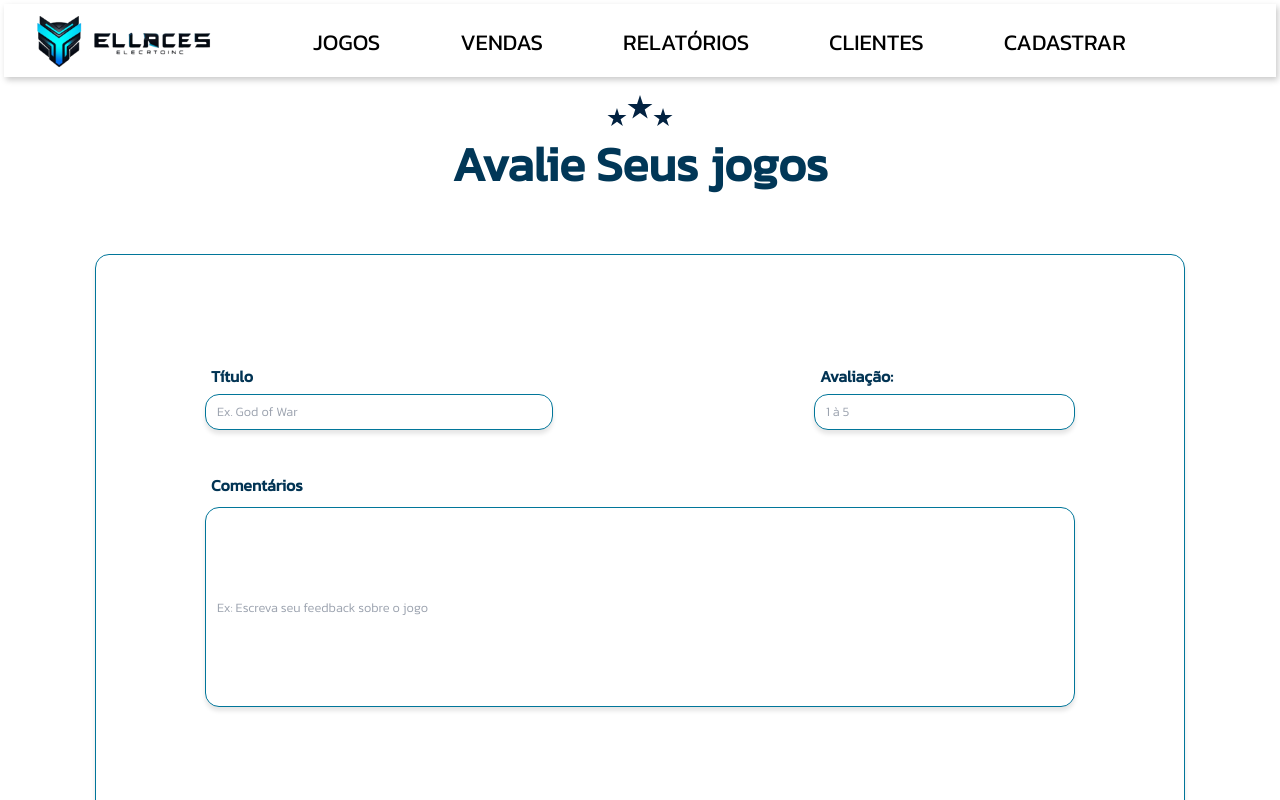
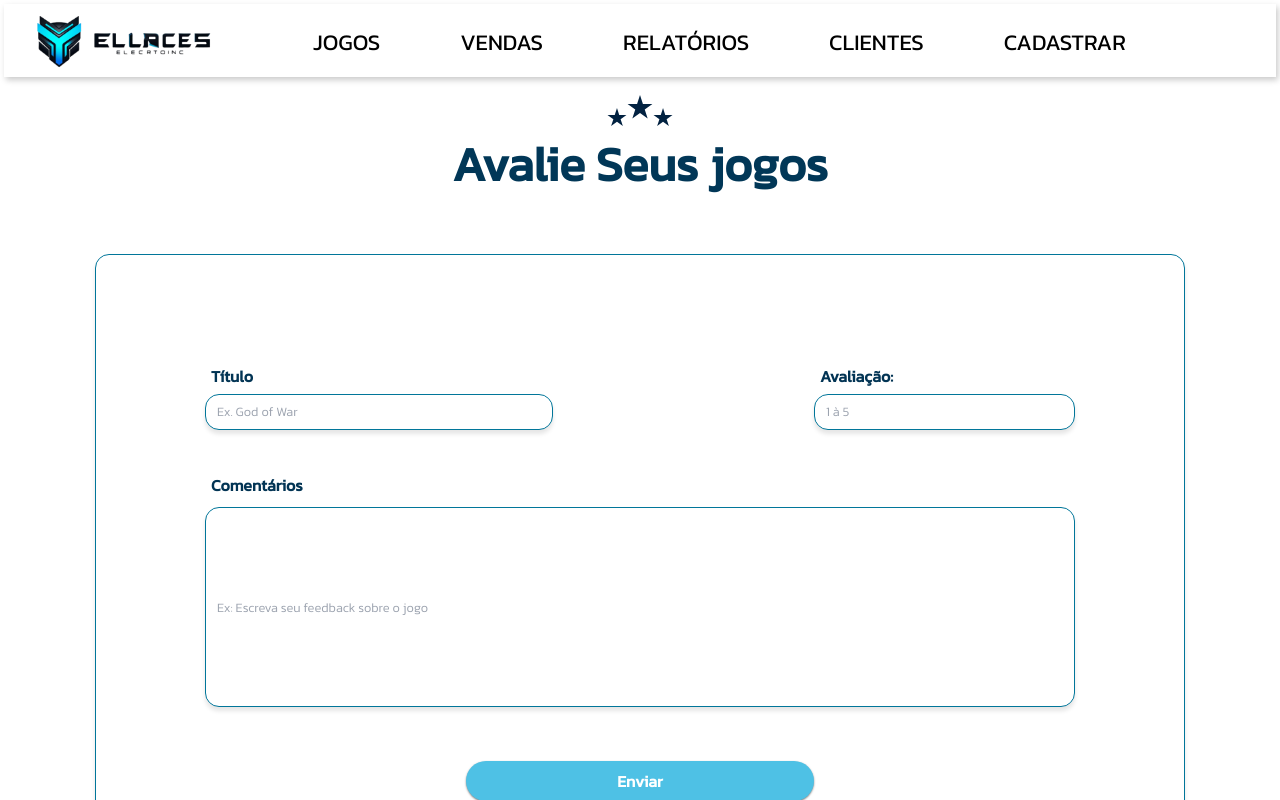
Before and after one commit to IgMiras/LojaDeJogos, a Next.js app in the folder frontend/: page /telaAvaliacao in a window 1280 px wide. Shown: the top 800 px of the page. Built offline with nearby package versions, Linux system fonts and the light colour scheme.

Commit message:
acertando botão

```diff
--- a/frontend/src/components/Equipamentos/Button/index.jsx
+++ b/frontend/src/components/Equipamentos/Button/index.jsx
@@ -2,26 +2,9 @@ import React, { CSSProperties } from "react";
 
 import { StyledButton } from "./style";
 
-export const Button = ({
-  children,
-  onClick,
-  background,
-  color,
-  activeBackground,
-  height,
-  style,
-  className,
-}) => {
+export const Button = ({ children, onClick, height }) => {
   return (
-    <StyledButton
-      style={style}
-      className={className}
-      activeBackground={activeBackground}
-      background={background}
-      color={color}
-      onClick={onClick}
-      height={height}
-    >
+    <StyledButton onClick={onClick} height={height}>
       {children}
     </StyledButton>
   );
--- a/frontend/src/components/Equipamentos/Button/style.js
+++ b/frontend/src/components/Equipamentos/Button/style.js
@@ -2,8 +2,8 @@ import styled from "styled-components";
 
 export const StyledButton = styled.button`
   margin-top: 20px;
-  background-color: ${(props) => props.background};
-  color: ${(props) => props.color};
+  background-color: #4ec1e5;
+  color: white;
   border: none;
   height: ${(props) => props.height};
   text-align: center;
@@ -17,6 +17,7 @@ export const StyledButton = styled.button`
   display: flex;
   align-items: center;
   justify-content: center;
+  width: 100%;
 
   @media (max-width: 768px) {
     height: 25px;
@@ -30,6 +31,6 @@ export const StyledButton = styled.button`
   }
 
   &:active {
-    background-color: ${(props) => props.activeBackground};
+    background-color: #2294b8;
   }
 `;
--- a/frontend/src/components/Equipamentos/CardProdutos/index.jsx
+++ b/frontend/src/components/Equipamentos/CardProdutos/index.jsx
@@ -31,13 +31,7 @@ export const CardProdutos = () => {
           <strong>DESENVOLVEDORA: </strong> Sony Interactive Entertainment (SIE)
         </a>
         <div id="button">
-          <Button
-            background={background}
-            color={color}
-            activeBackground={activeBackground}
-            onClick={saudacao}
-            height={height}
-          >
+          <Button onClick={saudacao} height={height}>
             <a>Adicionar</a>
           </Button>
         </div>
--- a/frontend/src/components/TelaAvalicao/index.jsx
+++ b/frontend/src/components/TelaAvalicao/index.jsx
@@ -11,8 +11,12 @@ import {
 import Image from "next/image";
 import stars from "../../assets/svg/stars.svg";
 import { Input } from "../Equipamentos/Input/index";
+import { Button } from "../Equipamentos/Button";
 const value = "";
 export const TelaAvaliacao = () => {
+  function saudacao() {
+    alert("Bom dia!");
+  }
   return (
     <Container>
       <Title>
@@ -53,6 +57,11 @@ export const TelaAvaliacao = () => {
             placeholder="Ex: Escreva seu feedback sobre o jogo"
           ></input>
         </BlocoInput3>
+        <div id="button">
+          <Button onClick={saudacao} height="40px">
+            <a>Enviar</a>
+          </Button>
+        </div>
       </Content>
     </Container>
   );
--- a/frontend/src/components/TelaAvalicao/style.js
+++ b/frontend/src/components/TelaAvalicao/style.js
@@ -13,6 +13,14 @@ export const Content = styled.div`
   font-weight: 300;
   font-size: 0.9rem;
   color: rgba(2, 52, 84, 1);
+  #button {
+    display: flex;
+    align-items: center;
+    justify-content: center;
+    /* width: 30%; */
+    margin-top: 2%;
+    padding: 2% 30%;
+  }
 `;
 
 export const Title = styled.div`
```
